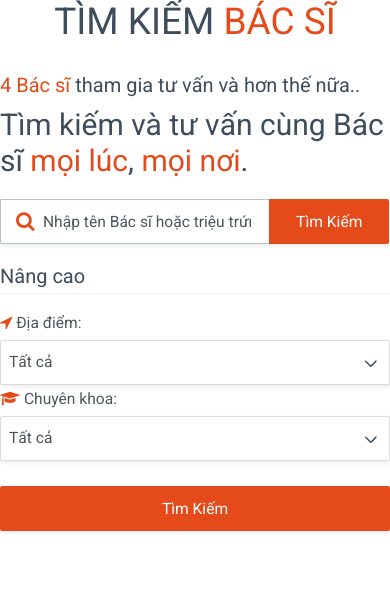
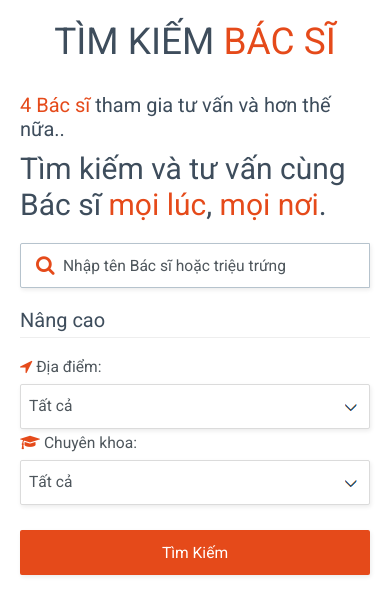
Before and after one commit to emismith90/doctel, a PHP site: page /modules/search/index.html in a window 390 px wide. Shown: the top 615 px of the page. Run offline with PHP 8.4, Linux system fonts and the light colour scheme; some libraries are stand-ins or nearby versions.

Commit message:
view port for mobile

```diff
--- a/home.html
+++ b/home.html
@@ -1,7 +1,9 @@
 <html>
 
 <head>
-
+	<meta charset="utf-8">
+	<meta http-equiv="X-UA-Compatible" content="IE=edge">
+	<meta name="viewport" content="width=device-width, initial-scale=1, maximum-scale=1, user-scalable=no">
 </head>
 
 <body>
--- a/modules/search/index.html
+++ b/modules/search/index.html
@@ -1,12 +1,17 @@
 <html>
 
 <head>
+	<meta charset="utf-8">
+	<meta http-equiv="X-UA-Compatible" content="IE=edge">
+	<meta name="viewport" content="width=device-width, initial-scale=1, maximum-scale=1, user-scalable=no">
+
     <link href="https://fonts.googleapis.com/css?family=Roboto&amp;subset=latin,vietnamese" rel="stylesheet" type="text/css">
     <link rel="stylesheet" href="https://maxcdn.bootstrapcdn.com/bootstrap/3.3.6/css/bootstrap.min.css" integrity="sha384-1q8mTJOASx8j1Au+a5WDVnPi2lkFfwwEAa8hDDdjZlpLegxhjVME1fgjWPGmkzs7"
         crossorigin="anonymous">
     <link rel="stylesheet" href="https://maxcdn.bootstrapcdn.com/font-awesome/4.6.3/css/font-awesome.min.css" integrity="sha384-T8Gy5hrqNKT+hzMclPo118YTQO6cYprQmhrYwIiQ/3axmI1hQomh7Ud2hPOy8SP1"
         crossorigin="anonymous">
 
+    <link rel="stylesheet" href="/resources/styles/page.css">
     <link rel="stylesheet" href="/resources/styles/form-controls.css">
     <link rel="stylesheet" href="/resources/styles/search.css">
 </head>
@@ -24,7 +29,7 @@
                     <div class="search-box">
                         <i class="fa fa-search"></i>
                         <input type="search" id="searchText" name="searchText" placeholder="Nhập tên Bác sĩ hoặc triệu trứng">
-                        <button type="submit">Tìm Kiếm</button>
+                        <!--<button type="submit">Tìm Kiếm</button>-->
                     </div>
 
                     <div class="advance-search">
--- a/modules/work-flow/index.html
+++ b/modules/work-flow/index.html
@@ -1,12 +1,17 @@
 <html>
 
 <head>
+    <meta charset="utf-8">
+	<meta http-equiv="X-UA-Compatible" content="IE=edge">
+	<meta name="viewport" content="width=device-width, initial-scale=1, maximum-scale=1, user-scalable=no">
+
     <link href="https://fonts.googleapis.com/css?family=Roboto&amp;subset=latin,vietnamese" rel="stylesheet" type="text/css">
     <link rel="stylesheet" href="https://maxcdn.bootstrapcdn.com/bootstrap/3.3.6/css/bootstrap.min.css" integrity="sha384-1q8mTJOASx8j1Au+a5WDVnPi2lkFfwwEAa8hDDdjZlpLegxhjVME1fgjWPGmkzs7"
         crossorigin="anonymous">
     <link rel="stylesheet" href="https://maxcdn.bootstrapcdn.com/font-awesome/4.6.3/css/font-awesome.min.css" integrity="sha384-T8Gy5hrqNKT+hzMclPo118YTQO6cYprQmhrYwIiQ/3axmI1hQomh7Ud2hPOy8SP1"
         crossorigin="anonymous">
 
+    <link rel="stylesheet" href="/resources/styles/page.css">
     <link rel="stylesheet" href="/resources/styles/work-flow.css">
 
     <script src="https://code.jquery.com/jquery-3.1.0.slim.min.js"   integrity="sha256-cRpWjoSOw5KcyIOaZNo4i6fZ9tKPhYYb6i5T9RSVJG8="   crossorigin="anonymous"></script>
--- /dev/null
+++ b/resources/styles/page.css
@@ -0,0 +1,3 @@
+.content {
+    padding: 20px;
+}
--- a/resources/styles/search.css
+++ b/resources/styles/search.css
@@ -47,8 +47,9 @@ body {
 
 form .search-box input {
     padding: 14px 15px 14px 42px;
-    width: calc(100% - 120px);
-    border-right: 0;
+    width: 100%;
+    /*width: calc(100% - 120px);*/
+    /*border-right: 0;*/
     border-bottom-right-radius: 0;
     border-top-right-radius: 0;
 }
```
Also changed, not shown: modules/doctor-of-the-month/index.html (+32 -24 lines), favicon.ico (added).
